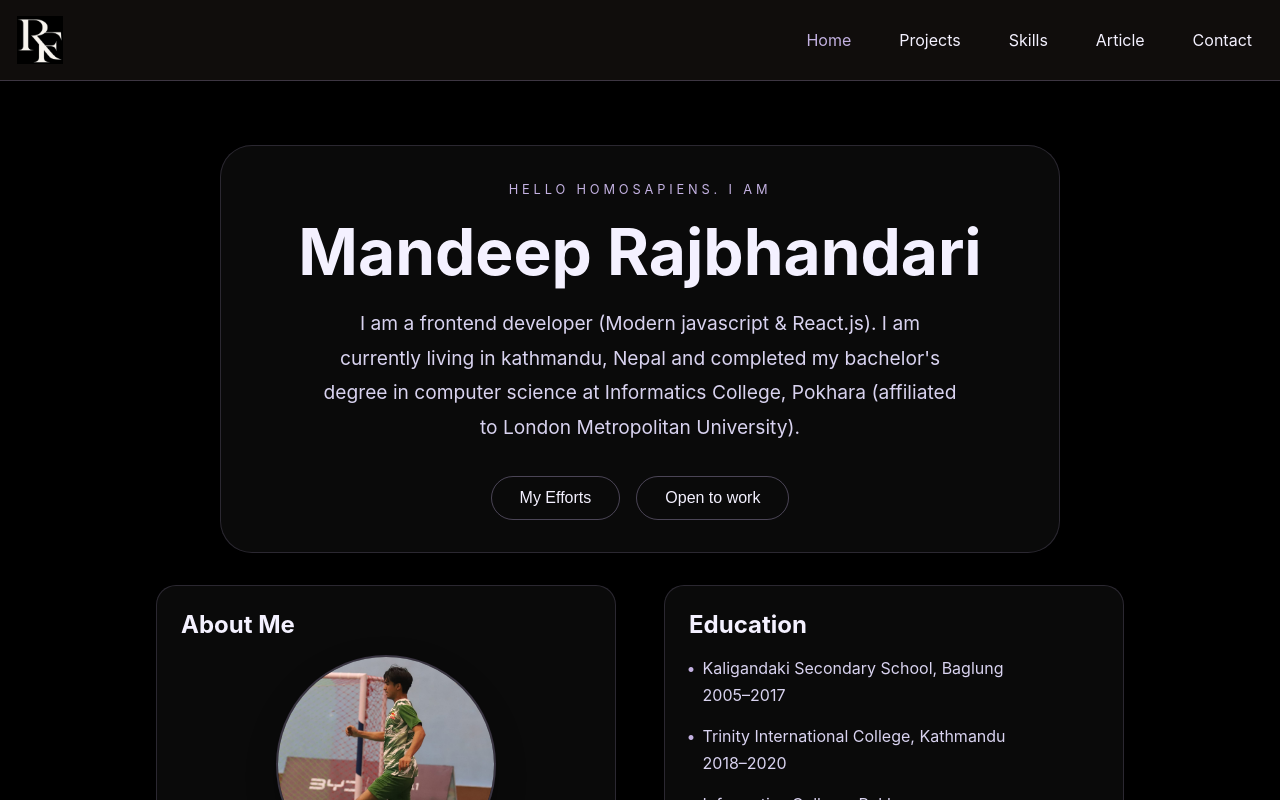
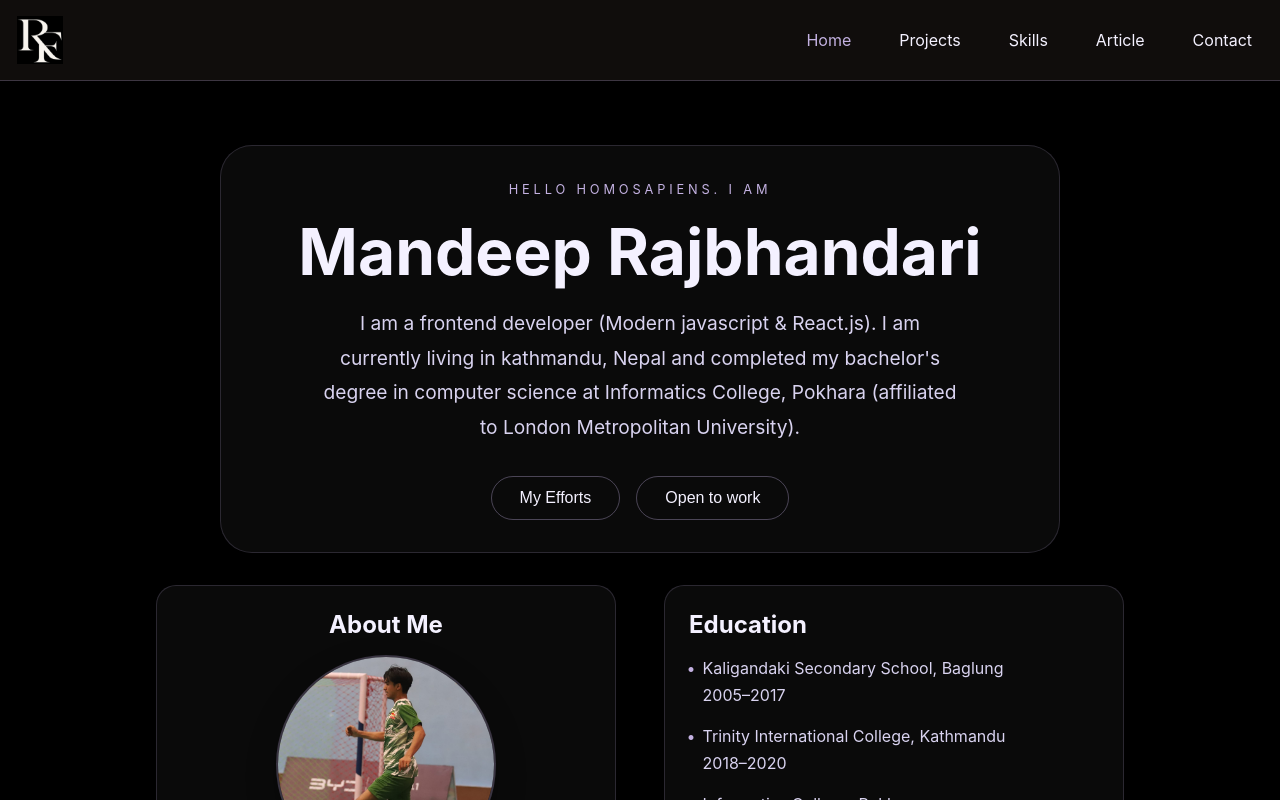
Before and after one commit to RocAfella044/Portfolio, a React (Vite) app: page / in a window 1280 px wide. Shown: the top 800 px of the page. Built offline with nearby package versions, Linux system fonts and the light colour scheme.

Commit message:
change the contactbtn gradient and the about me to center

```diff
--- a/src/App.css
+++ b/src/App.css
@@ -186,7 +186,12 @@ body {
   box-shadow: 0 18px 40px rgba(0, 0, 0, 0.18);
 }
 
-.about-card h3,
+.about-card h3 {
+  font-size: 1.5rem;
+  margin-bottom: 1rem;
+  color: #f4f1ff;
+  text-align: center;
+}
 .skills-card h3,
 .hobbies-card h3,
 .languages-card h3 {
@@ -801,7 +806,7 @@ body {
 .contact-btn {
   width: 100%;
   padding: 0.85rem;
-  background: linear-gradient(135deg, #6e4581, #c3b1e1);
+  background: linear-gradient(135deg, #807593);
   color: #0b0210;
   border: none;
   border-radius: 12px;
```
